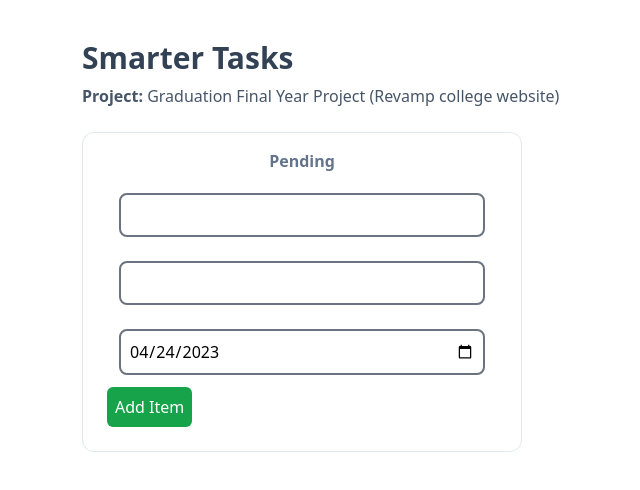
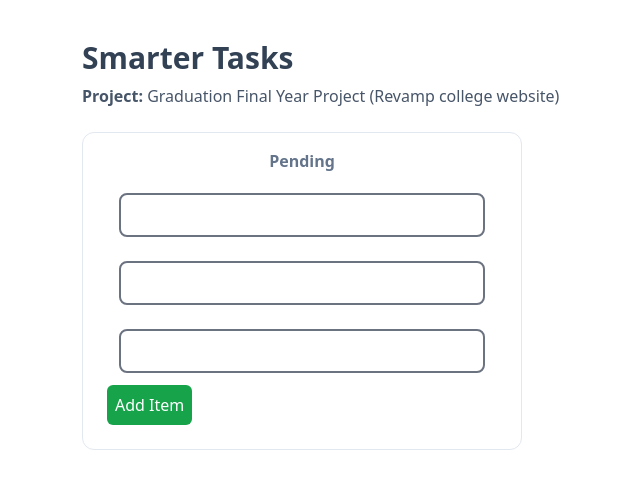
Before and after one commit to she-code/wd301, a React (Create React App) app in the folder smarter-tasks/: page / in a window 1280 px wide. Shown: the top 490 px of the page, without its empty margins (110-750 px from the left). Built offline with nearby package versions, Linux system fonts and the light colour scheme.

Commit message:
update for resubmission

```diff
--- a/smarter-tasks/src/Task.tsx
+++ b/smarter-tasks/src/Task.tsx
@@ -2,7 +2,7 @@ import React from "react";
 import "./TaskCard.css";
 interface TaskProp {
   title: string;
-  dueDate: Date;
+  dueDate: string;
   description: string;
 }
 class Task extends React.Component<TaskProp> {
@@ -10,9 +10,7 @@ class Task extends React.Component<TaskProp> {
     return (
       <div className="TaskItem shadow-md border border-slate-100">
         <h2 className="text-base font-bold my-1">{this.props.title}</h2>
-        <p className="text-sm text-slate-500">
-          {this.props.dueDate.toISOString().split("T")[0]}
-        </p>
+        <p className="text-sm text-slate-500">{this.props.dueDate}</p>
         <p className="text-sm text-slate-500">
           Description: {this.props.description}
         </p>
--- a/smarter-tasks/src/TaskForm.tsx
+++ b/smarter-tasks/src/TaskForm.tsx
@@ -6,7 +6,7 @@ interface TaskFormProps {
 interface TaskFormState {
   title: string;
   description?: string;
-  dueDate: Date;
+  dueDate: string;
 }
 class TaskForm extends React.Component<TaskFormProps, TaskFormState> {
   constructor(props: TaskFormProps) {
@@ -14,7 +14,7 @@ class TaskForm extends React.Component<TaskFormProps, TaskFormState> {
     this.state = {
       title: "",
       description: "",
-      dueDate: new Date(),
+      dueDate: "",
     };
   }
   addTask: React.FormEventHandler<HTMLFormElement> = (event) => {
@@ -32,7 +32,7 @@ class TaskForm extends React.Component<TaskFormProps, TaskFormState> {
       dueDate: this.state.dueDate,
     };
     this.props.addTask(newTask);
-    this.setState({ title: "" });
+    this.setState({ title: "", description: "", dueDate: "" });
   };
   titleChanged: React.ChangeEventHandler<HTMLInputElement> = (event) => {
     this.setState({ title: event.target.value });
@@ -41,7 +41,7 @@ class TaskForm extends React.Component<TaskFormProps, TaskFormState> {
     this.setState({ description: event.target.value });
   };
   dateChanged: React.ChangeEventHandler<HTMLInputElement> = (event) => {
-    this.setState({ dueDate: new Date(event.target.value) });
+    this.setState({ dueDate: event.target.value });
   };
   render() {
     return (
@@ -49,7 +49,7 @@ class TaskForm extends React.Component<TaskFormProps, TaskFormState> {
         <div className="p-3">
           <input
             className="focus:outline-none border-2 border-gray-500 focus:border-green-600 p-2 rounded-lg w-full"
-            id="todoTitle "
+            id="todoTitle"
             type="text"
             value={this.state.title}
             onChange={this.titleChanged}
@@ -66,10 +66,10 @@ class TaskForm extends React.Component<TaskFormProps, TaskFormState> {
         </div>
         <div className="p-3">
           <input
-            type="date"
+            type="text"
             className="focus:outline-none border-2 border-gray-500 focus:border-green-600 p-2 rounded-lg w-full"
             id="todoDueDate"
-            value={this.state.dueDate.toISOString().split("T")[0]}
+            value={this.state.dueDate}
             onChange={this.dateChanged}
           />
         </div>
--- a/smarter-tasks/src/types.ts
+++ b/smarter-tasks/src/types.ts
@@ -1,5 +1,5 @@
 export interface TaskItem {
     title: string;
     description?: string;
-    dueDate: Date;
+    dueDate: string;
   }
```
